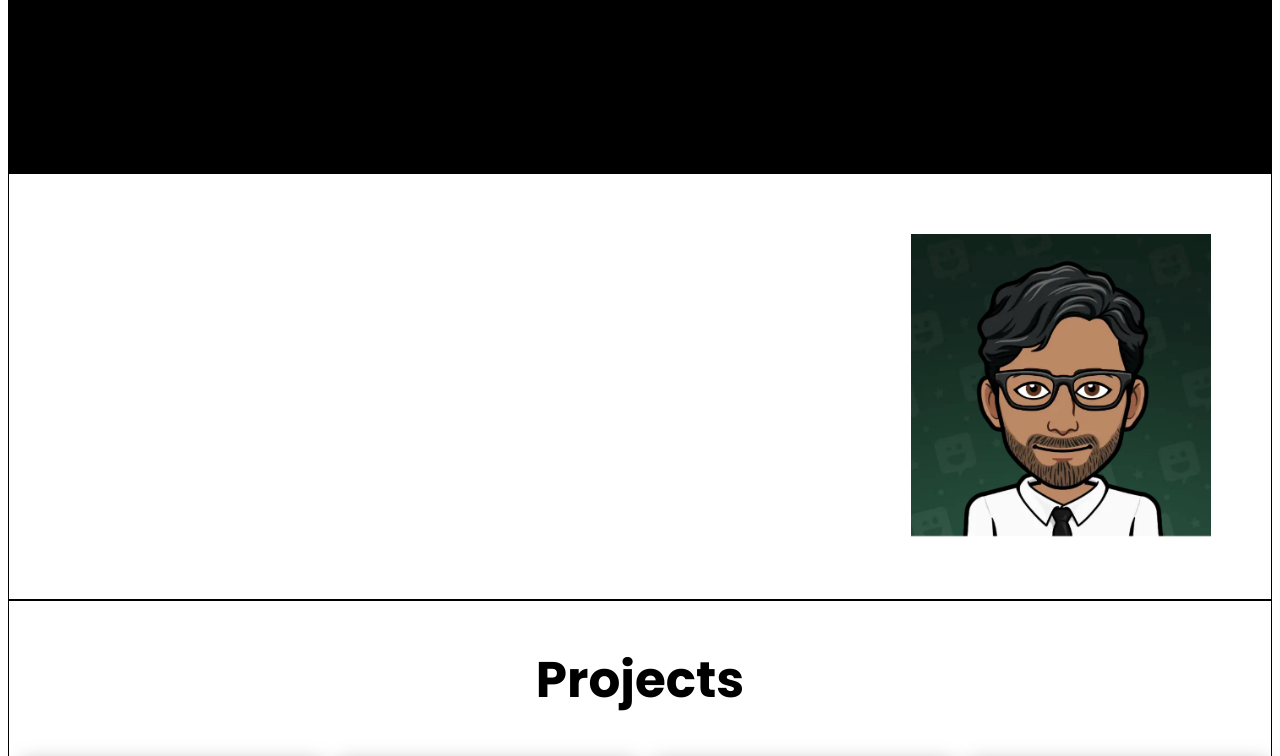
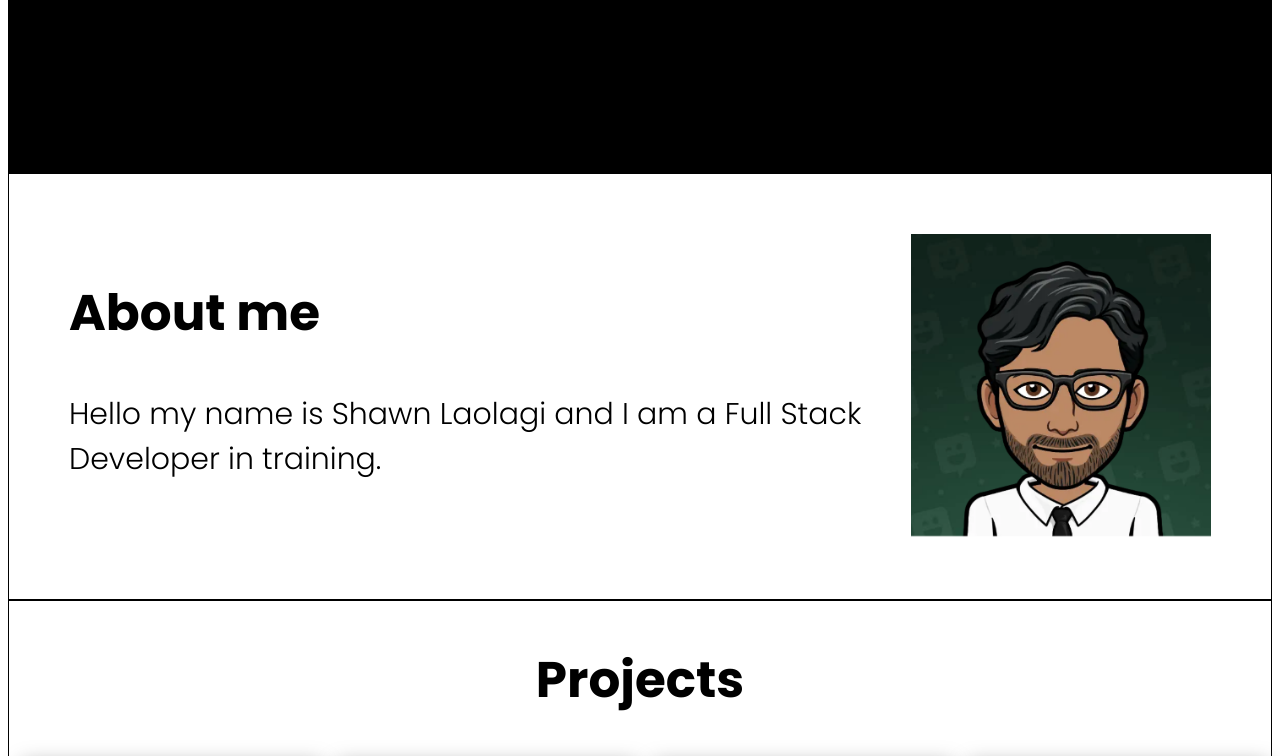
Before and after one commit to LigerBomb/Portfolio-Website, a plain HTML site: page index.html in a window 1280 px wide. Shown: the part 637-1393 px from the top of the page. Drawn offline with Linux system fonts and the light colour scheme.

Commit message:
changed text from white to black on about me page

```diff
--- a/index.html
+++ b/index.html
@@ -40,7 +40,7 @@
      <section class="sub-section" id="about-me">
         <div class="information">
             <h2>About me</h2>
-            <p>Hello my name is Shawn Laolagi and I am a Software Developer in training.</p>
+            <p>Hello my name is Shawn Laolagi and I am a Full Stack Developer in training.</p>
        </div>
        <div class="headshot-container">
           <img class="headshot" src="src/images/headshot img.jpg" alt="Shawn's headshot"/>
--- a/src/styles.css
+++ b/src/styles.css
@@ -107,7 +107,7 @@ p{
     display: flex;
     justify-content: space-around;
     padding: 60px;
-    color: white;
+    color: black;
 }
 
 .sub-section-alternative {
```
